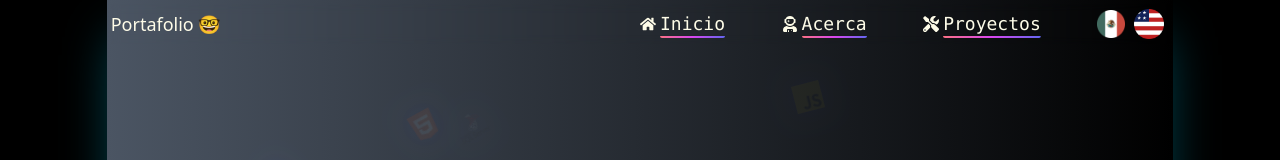
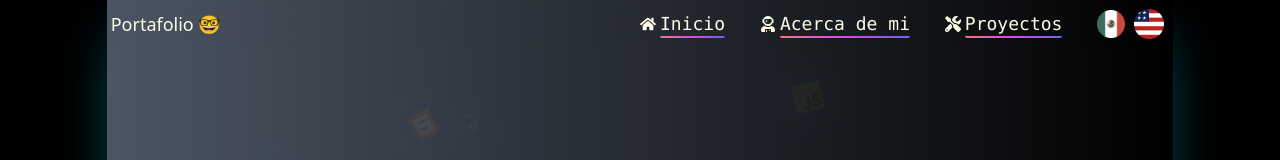
Before and after one commit to uri1490/ProyectoPortafolio, a React (Vite) app: page / in a window 1280 px wide. Shown: the top 160 px of the page. Built offline with nearby package versions, Linux system fonts and the light colour scheme; a web font is replaced by a local one.

Commit message:
fix:corrijo traduccion y diseño de descripcion

```diff
--- a/i18n/Espanol/es.json
+++ b/i18n/Espanol/es.json
@@ -9,7 +9,7 @@
   "Simulador": "Simulador",
   "Medidor": "Medidor de Voltaje",
   "Home": "Inicio",
-  "About": "Acerca",
+  "About": "Acerca de mi",
   "Proyects": "Proyectos",
   "Portafolio": "Portafolio",
   "Aboutme": "Acerca de mi",
--- a/src/components/MovilDescripcion.jsx
+++ b/src/components/MovilDescripcion.jsx
@@ -8,17 +8,20 @@ export const MovilDescripcion = () => {
   return (
     <>
       <div className="hidden max-[767px]:flex flex-col h-full w-full items-center gap-2">
-        <div className="relative w-full  flex justify-center">
-          <div className="absolute bg-fondoCard-wave bg-cover  w-full h-1/2 -z-1"></div>
+        <div className="bg-cyan-400/30 rounded-md">
+          <div className="relative w-full  flex justify-center ">
+            <div className="absolute bg-fondoCard-wave bg-cover  w-full h-1/2 -z-1 rounded-t-md"></div>
             <img
               src="./perfil3.PNG"
               alt=""
               className="z-10  sm:h-full w-[30%] sm:w-[40%] md:w-[50%] lg:w-[60%] 2xl:w-[70%] "
             />
           </div>
-        <h1 className="border-t-2 border-b-2 font-semibold text-xl 2xl:text-lg text-[#14FFEC] text-center">
+          {/* text-[#14FFEC] */}
+          <h1 className="border-t-2 border-b-2 border-white/30 text-xl 2xl:text-lg text-black text-center font-thin m-6">
             Ing.José Uriel Reyes Vargas
           </h1>
+        </div>
         <div className=" text-white bg-slate-950 rounded-md p-1">
           <h1 className=" md:text-[20px] lg:text-3xl text-yellow-500 font-semibold">
             {t("About")}
```
Lines whose indentation alone changed are shown as unchanged.
